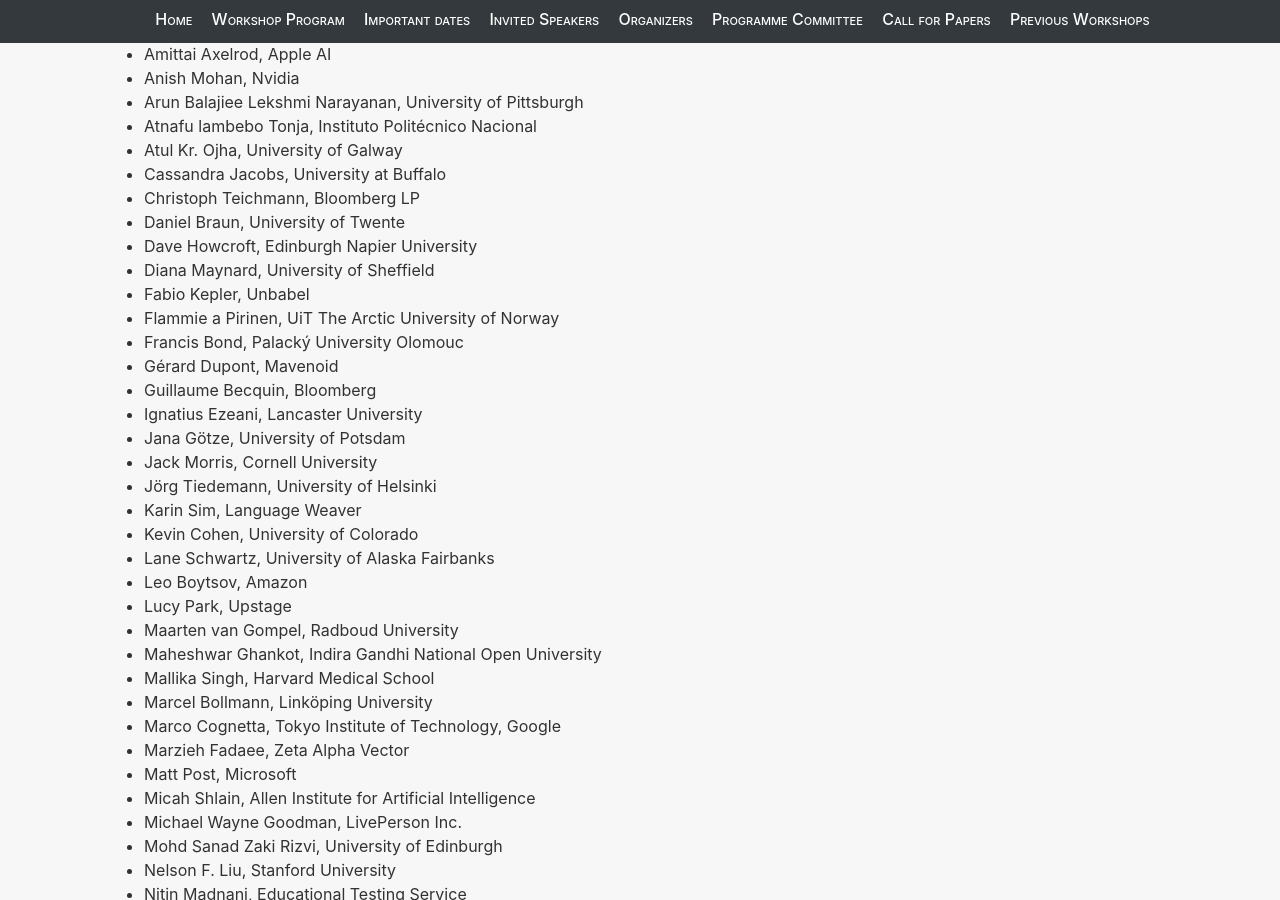
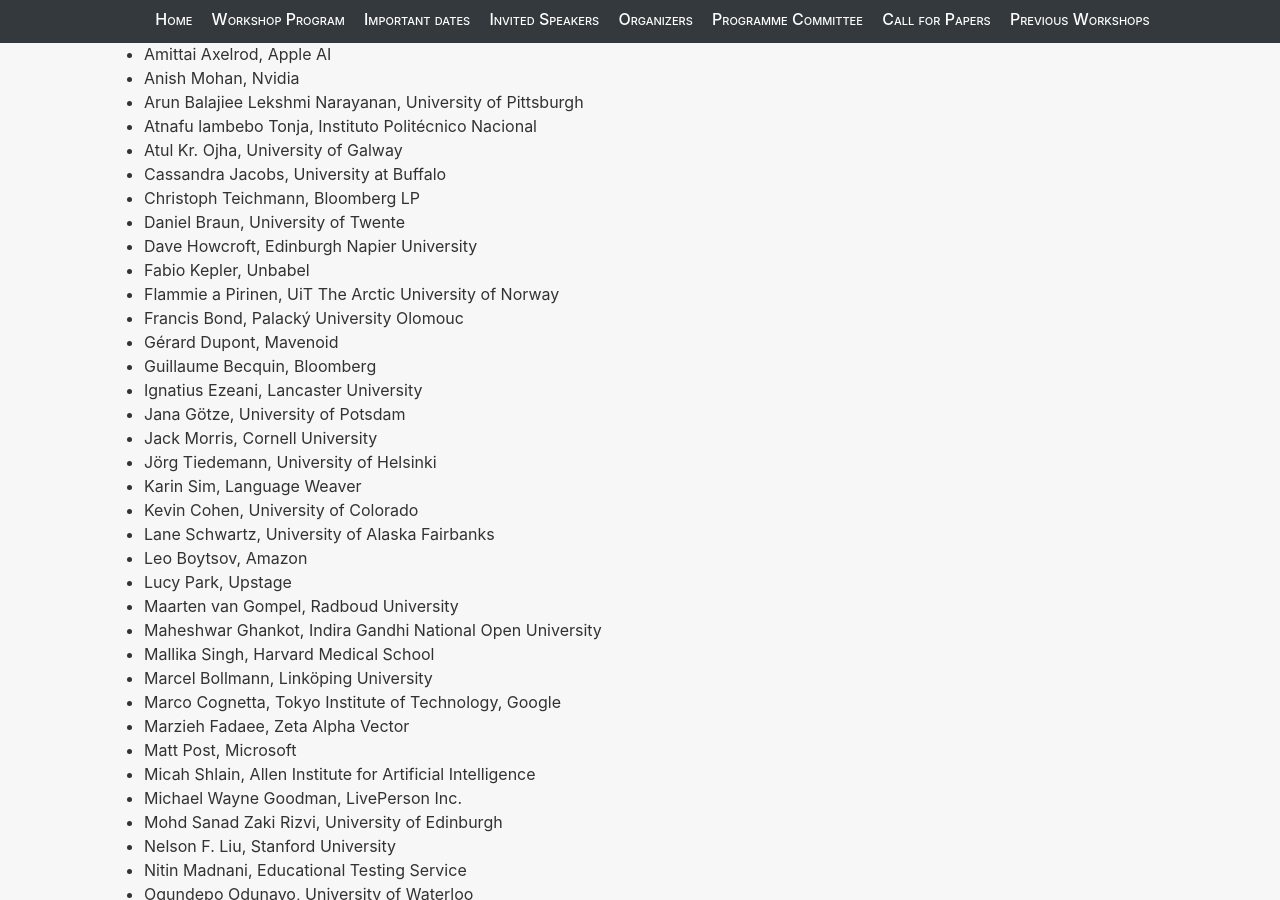
Before and after one commit to nlposs/nlposs.github.io, a Jekyll site: the page built from 2023/index.md, in a window 1280 px wide and 900 px high, scrolled down 3968 px. Built offline with Jekyll 4.4.1, drawn with Linux system fonts in a browser that asks for light colours.

Commit message:
Update index.md
Removed PC member

```diff
--- a/2023/index.md
+++ b/2023/index.md
@@ -127,7 +127,6 @@
  - Christoph Teichmann, Bloomberg LP
  - Daniel Braun, University of Twente
  - Dave Howcroft, Edinburgh Napier University
- - Diana Maynard, University of Sheffield
  - Fabio Kepler, Unbabel
  - Flammie a Pirinen, UiT The Arctic University of Norway
  - Francis Bond, Palacký University Olomouc
```
